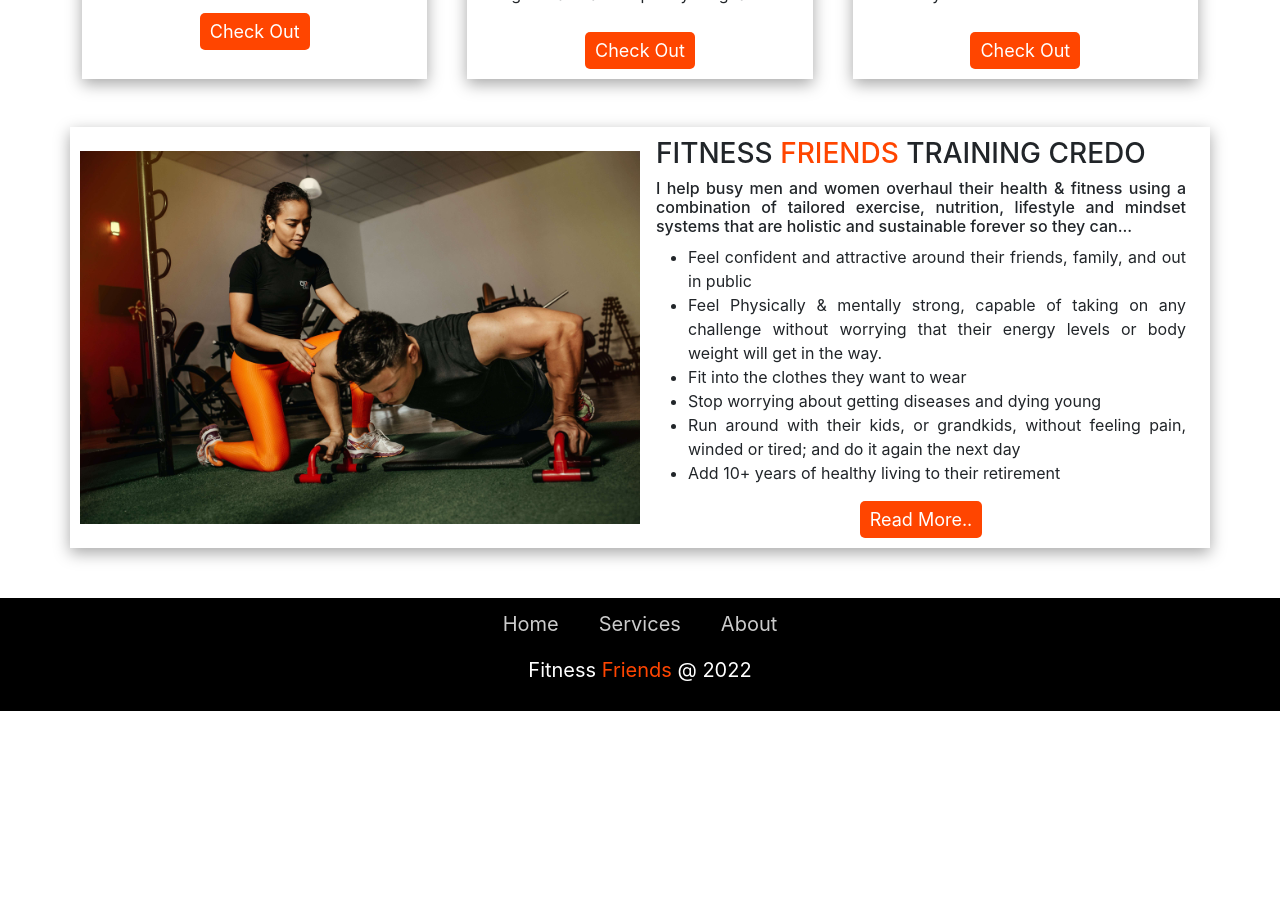
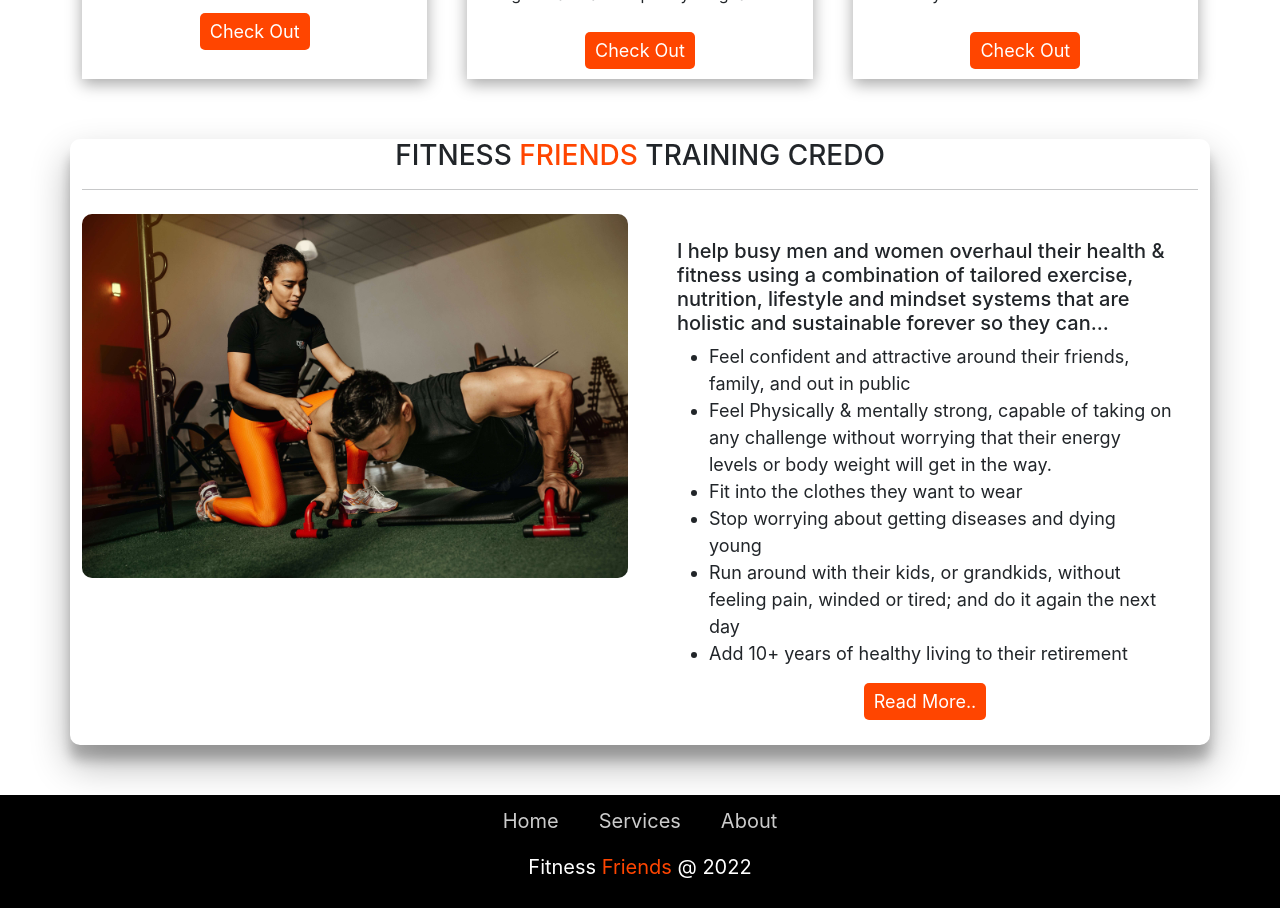
Before and after one commit to Afzal-Hossen-Hasib/Seven_Gym_Trainer, a React (Create React App) app: page / in a window 1280 px wide. Shown: the part 2240-3148 px from the top of the page. Before the commit the page ends 2951 px from the top, so only its background shows below. Built offline with nearby package versions, Linux system fonts and the light colour scheme; no server answers.

Commit message:
about section added

```diff
--- a/src/App.css
+++ b/src/App.css
@@ -1,38 +1,5 @@
-.App {
-  text-align: center;
+* {
+  margin: 0;
+  padding: 0;
+  box-sizing: border-box;
 }
-
-.App-logo {
-  height: 40vmin;
-  pointer-events: none;
-}
-
-@media (prefers-reduced-motion: no-preference) {
-  .App-logo {
-    animation: App-logo-spin infinite 20s linear;
-  }
-}
-
-.App-header {
-  background-color: #282c34;
-  min-height: 100vh;
-  display: flex;
-  flex-direction: column;
-  align-items: center;
-  justify-content: center;
-  font-size: calc(10px + 2vmin);
-  color: white;
-}
-
-.App-link {
-  color: #61dafb;
-}
-
-@keyframes App-logo-spin {
-  from {
-    transform: rotate(0deg);
-  }
-  to {
-    transform: rotate(360deg);
-  }
-}
--- a/src/App.js
+++ b/src/App.js
@@ -14,7 +14,7 @@ import Blog from './Pages/Shared/Blog/Blog';
 
 function App() {
   return (
-    <div>
+    <div className=''>
       <Header></Header>
       <Routes>
         <Route path='/' element={<Home></Home>}></Route>
--- /dev/null
+++ b/src/Pages/About/About.css
@@ -0,0 +1,17 @@
+.mission-title {
+    background-color: black;
+    color: orangered;
+    padding: 10px 0;
+}
+
+.about-left img{
+    width: 100%;
+}
+
+.about-right span {
+    color: orangered;
+}
+
+.about-right p {
+    font-size: 17px;
+}
--- a/src/Pages/About/About.js
+++ b/src/Pages/About/About.js
@@ -1,9 +1,33 @@
 import React from 'react';
+import about from '../../image/about/shape-4.png'
+import './About.css'
 
 const About = () => {
     return (
-        <div>
-            <h1>This Is About</h1>
+        <div className='container'>
+            <h1 className='mission-title text-center my-5 text-uppercase'>My Mission</h1>
+            <div className="about-section">
+                <div className="row align-items-center">
+                    <div className='col-md-6'>
+                        <div className="about-left">
+                        <img src={about} alt="" />
+                        </div>
+                    </div>
+
+                    <div className='col-md-6'>
+                        <div className="about-right">
+                            <h5 className='mb-5'>My name is <span className='fw-bold'>Afzal Hossen Hasib</span>. I started learning web development in 2022 with Jhankar Mahbub Sir. My focus is on learning web development and making myself more expert.</h5>
+
+                         <p><span className='fw-bold'>MISSION:</span> My mission is complete the programming hero course with Jhankar Mahbub Sir. To be an honest, empathetic and impactful person is also my mission.</p>
+
+                         <p className='my-4'><span className='fw-bold'>VISSION:</span> Vission 2022 is the most important part for my life. because i started learning programming in 2022 and doing very special work .</p>
+
+                         <p><span className='fw-bold'>GOALS:</span> My Goal Is Very Uniqe. In 2022 I started learning programming. I Have to Finished it into 2022. My goals is on learning web development and making myself more expert.</p>
+
+                        </div>
+                    </div>
+                </div>
+            </div>
         </div>
     );
 };
--- a/src/Pages/ServiceDetailSection/ServiceDetailSection.css
+++ b/src/Pages/ServiceDetailSection/ServiceDetailSection.css
@@ -1,5 +1,18 @@
 .fitness-title span {
     color: orangered;
+}
+
+.left-section img {
+    width: 80%;
+    border-radius: 10px;
+}
+
+.fitness-detail {
+    position: relative;
+    border-radius: 10px;
+    height: 100%;
+    padding: 25px;
+    font-size: 18px;
 }
 
 .check-button {
--- a/src/Pages/ServiceDetailSection/ServiceDetailSection.js
+++ b/src/Pages/ServiceDetailSection/ServiceDetailSection.js
@@ -1,6 +1,6 @@
 import React from 'react';
 import { Link, useParams } from 'react-router-dom';
-import traingImg from '../../image/trainingImg/gym.jpg'
+import trainingImg from '../../image/trainingImg/gym.jpg'
 import './ServiceDetailSection.css'
 
 const ServiceDetailSection = () => {
@@ -10,25 +10,27 @@ const ServiceDetailSection = () => {
     return (
         <div className='container'>
             <h2 className='fitness-title text-center mb-5'> <span>WHY FITNESS FRIENDS</span> WILL WORK FOR YOU <hr/> </h2>
-            <div id='training' className='container d-flex mt-5 align-items-center finess-section'>
+            <div className="card-section">
+                <div className="row">
+                    <div className='col-md-5'>
+                        <div className="left-section">
+                            <img src={trainingImg} alt="" />
+                        </div>
+                    </div>
 
-                <div className="col-md-6 me-3">
-                    <div className='fitness'>
-                        <img src={traingImg} alt="" />
+                    <div className='col-md-7'>
+                    <div className='fitness-detail'>
+                        <ul>
+                            <li>Eat better, without dieting or feeling deprived.</li>
+                            <li>Get active, no matter what shape you’re in now.</li>
+                            <li>Ditch the food rules, drop the fad diets and conflicting advice.</li>
+                            <li>Build fitness into your life, without it taking over.</li>
+                            <li>Achieve, and maintain, your goals, even when life gets busy.</li>
+                        </ul>
+                    </div>
                     </div>
                 </div>
-
-            <div className="col-md-6">
-                <div className='fitness-detail'>
-                <ul>
-                    <li>Becoming a Personal Trainer was an obvious and natural choice for me as I am passionate about healthy living and sharing my expertise and knowledge with people.</li>
-                    <li>I worked for a number of corporate gyms as well as at an award winning world top 100 hotel at the start of my career but I felt that I could give more value to my clients which went beyond the little time they spent at the gym.</li>
-                    <li>My training ethos is to encourage, inspire, educate and support clients to achieve the best version of themselves, in a progressive, enjoyable, safe and effective manner.</li>
-                    <li>I specialise in weight management & racket sports conditioning.</li>
-                </ul>
             </div>
-        </div>
-        </div>
             <Link className='text-decoration-none' to='/checkout'>
                 <button className='check-button d-block mx-auto w-50'>Procced Checkout</button>
             </Link>
--- a/src/Pages/Shared/Blog/Blog.js
+++ b/src/Pages/Shared/Blog/Blog.js
@@ -3,7 +3,7 @@ import React from 'react';
 const Blog = () => {
     return (
         <div>
-            This Is Blog
+
         </div>
     );
 };
--- a/src/Pages/Shared/Footer/Footer.js
+++ b/src/Pages/Shared/Footer/Footer.js
@@ -1,4 +1,5 @@
 import React from 'react';
+import { Link } from 'react-router-dom';
 import './Footer.css'
 
 const Footer = () => {
@@ -17,7 +18,7 @@ const Footer = () => {
                         <a href="#services">Services</a>
                     </li>
                     <li>
-                        <a href="#about">About</a>
+                        <Link to='/about'>About</Link>
                     </li>
                     </ul>
                     <p className='footer-title'>Fitness <span>Friends</span> @ {year}</p>
--- a/src/Pages/Trainig/Trainig.css
+++ b/src/Pages/Trainig/Trainig.css
@@ -1,10 +1,20 @@
-.fitness img {
+.right-cont {
+    position: relative;
+    border-radius: 10px;
+    height: 100%;
+    padding: 25px;
+    font-size: 18px;
+}
+
+.left-cont img {
     width: 100%;
+    border-radius: 10px;
 }
 
 .finess-section {
-    box-shadow: rgba(0, 0, 0, 0.35) 0px 5px 15px;
-    padding: 10px;
+    margin-top: 60px;
+    box-shadow: rgba(0, 0, 0, 0.3) 0px 19px 38px, rgba(0, 0, 0, 0.22) 0px 15px 12px;
+    border-radius: 10px;
 }
 
 .fitness-detail {
@@ -12,7 +22,7 @@
     padding-right: 30px;
 }
 
-.fitness-detail span {
+.finess-section span {
     color: orangered;
 }
 
--- a/src/Pages/Trainig/Trainig.js
+++ b/src/Pages/Trainig/Trainig.js
@@ -4,19 +4,20 @@ import './Trainig.css'
 
 const Trainig = () => {
     return (
-        <div id='training' className='container d-flex mt-5 align-items-center finess-section'>
-
-                <div className="col-md-6 me-3">
-                    <div className='fitness'>
+        <div id='training' className='container finess-section'>
+                <h3 className='text-center mb-4'>FITNESS <span>FRIENDS</span> TRAINING CREDO <hr /></h3>
+                <div className="my-card">
+                <div className="row">
+                <div className="col-md-6">
+                    <div className='left-cont'>
                         <img src={fitness} alt="" />
                     </div>
                 </div>
 
             <div className="col-md-6">
-                <div className='fitness-detail'>
-                    <h3>FITNESS <span>FRIENDS</span> TRAINING CREDO</h3>
-                    <h6>I help busy men and women overhaul their health & fitness using a combination of tailored     exercise, nutrition, lifestyle and mindset systems that are holistic and sustainable forever so they can...
-                    </h6>
+                <div className='right-cont'>
+                    <h5>I help busy men and women overhaul their health & fitness using a combination of tailored     exercise, nutrition, lifestyle and mindset systems that are holistic and sustainable forever so they can...
+                    </h5>
                 <ul>
                     <li>Feel confident and attractive around their friends, family, and out in public</li>
                     <li>Feel Physically & mentally strong, capable of taking on any challenge without worrying that their energy levels or body weight will get in the way.</li>
@@ -28,6 +29,8 @@ const Trainig = () => {
                 <button className='training-button d-block mx-auto'>Read More..</button>
             </div>
         </div>
+            </div>
+                </div>
         </div>
     );
 };
```
Also changed, not shown: src/image/about/shape-4.png (added).
